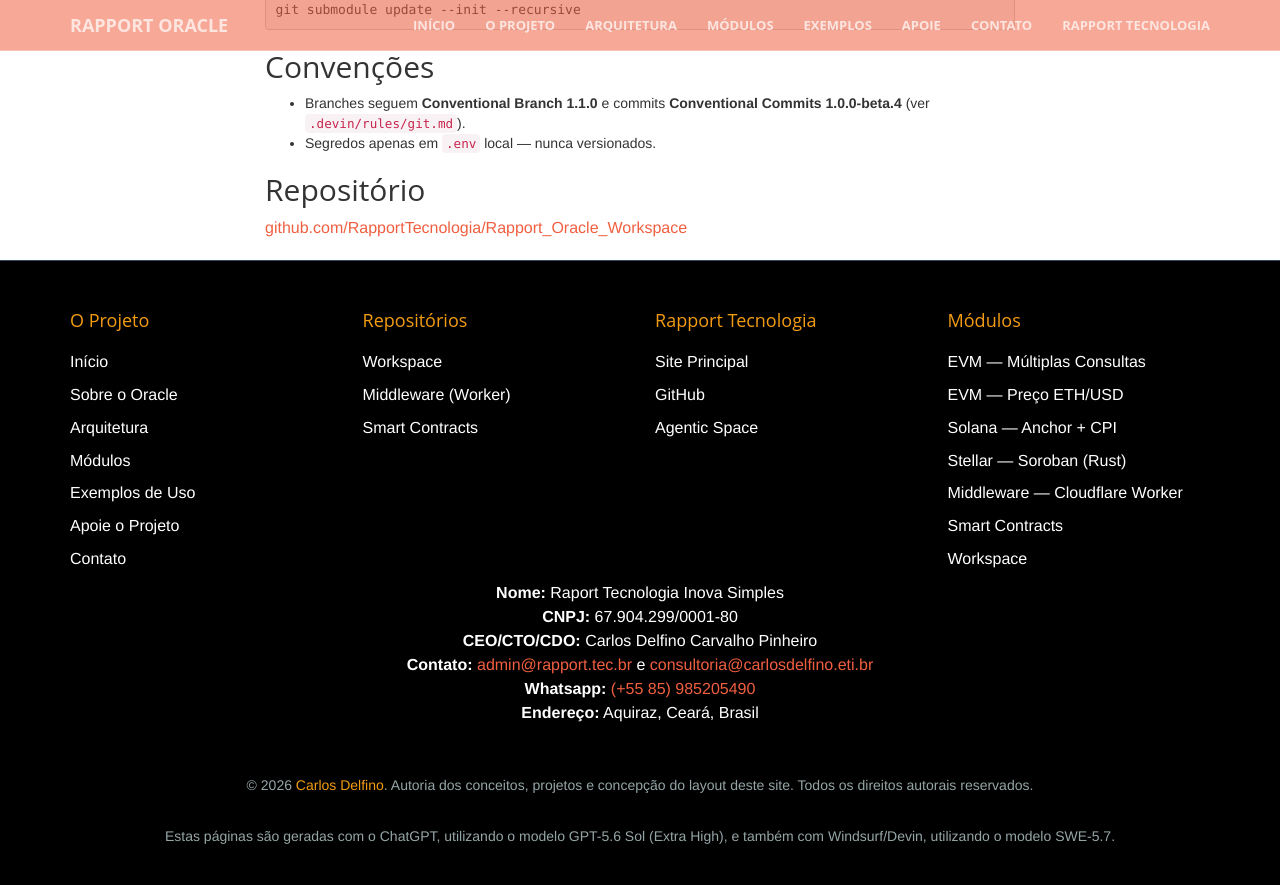
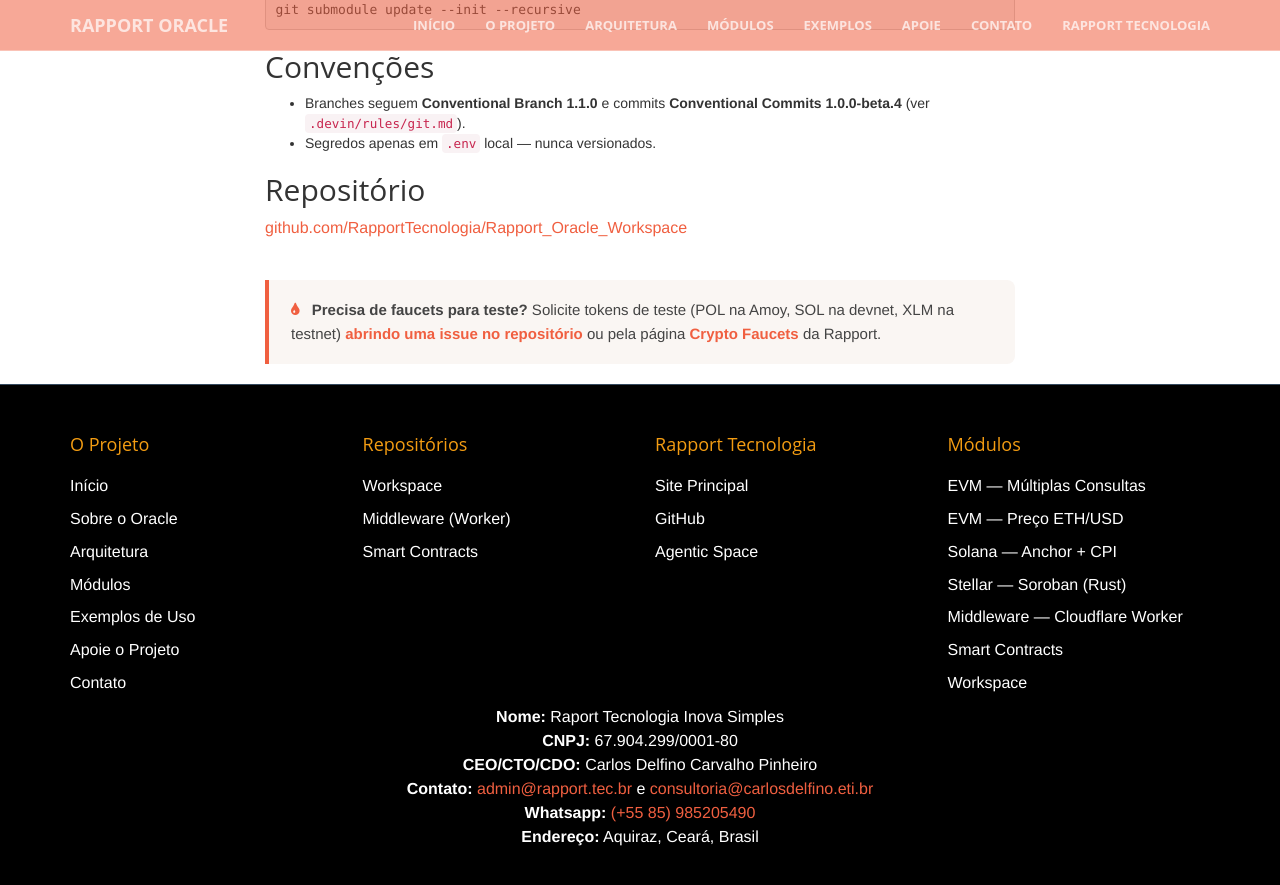
Before and after one commit to RapportTecnologia/Rapport_Oracle_Workspace, a Jekyll site: the page built from docs/_portfolio/workspace.md, in a window 1280 px wide and 900 px high, scrolled down 1302 px. Shown: the top 885 px of the window. Built offline with Jekyll 4.4.1, drawn with Linux system fonts in a browser that asks for light colours.

Commit message:
docs: adiciona aviso de solicitacao de faucets para teste (#7)
- include faucets.html com links para issue pre-preenchida e para a
  pagina Crypto Faucets do site institucional
- secao na home (front layout) e callout em todas as paginas de
  modulo/exemplo (project layout)
- secao no README do workspace

Refs #6

```diff
--- /dev/null
+++ b/docs/_includes/faucets.html
@@ -0,0 +1,24 @@
+{% if include.compact %}
+<div class="faucets-callout">
+  <i class="fa fa-tint" aria-hidden="true"></i>
+  <strong>Precisa de faucets para teste?</strong>
+  Solicite tokens de teste (POL na Amoy, SOL na devnet, XLM na testnet)
+  <a href="https://github.com/RapportTecnologia/Rapport_Oracle_Workspace/issues/new?title=Solicita%C3%A7%C3%A3o%20de%20Faucet%20para%20teste&body=Rede%3A%20(ex.%3A%20Polygon%20Amoy%2C%20Solana%20devnet%2C%20Stellar%20testnet)%0AEndere%C3%A7o%20da%20carteira%3A%0AQuantidade%20estimada%3A" target="_blank" rel="noopener noreferrer">abrindo uma issue no repositório</a>
+  ou pela página <a href="https://rapport.tec.br/crypto-faucets/" target="_blank" rel="noopener noreferrer">Crypto Faucets</a> da Rapport.
+</div>
+{% else %}
+<section id="faucets">
+    <div class="container">
+      <div class="row">
+        <div class="col-lg-8 col-lg-offset-2 text-center">
+          <i class="fa fa-4x fa-tint wow bounceIn text-primary" aria-hidden="true"></i>
+          <h2 class="section-heading">Faucets para Teste</h2>
+          <hr class="primary">
+          <p class="text-muted">Precisa de tokens de teste para experimentar o oracle — POL na Polygon Amoy, SOL na devnet da Solana ou XLM na testnet da Stellar? Solicite diretamente
+          <a href="https://github.com/RapportTecnologia/Rapport_Oracle_Workspace/issues/new?title=Solicita%C3%A7%C3%A3o%20de%20Faucet%20para%20teste&body=Rede%3A%20(ex.%3A%20Polygon%20Amoy%2C%20Solana%20devnet%2C%20Stellar%20testnet)%0AEndere%C3%A7o%20da%20carteira%3A%0AQuantidade%20estimada%3A" target="_blank" rel="noopener noreferrer">abrindo uma issue no repositório</a>
+          ou pela página <a href="https://rapport.tec.br/crypto-faucets/" target="_blank" rel="noopener noreferrer">Crypto Faucets</a> da Rapport.</p>
+        </div>
+      </div>
+    </div>
+</section>
+{% endif %}
--- a/docs/_layouts/front.html
+++ b/docs/_layouts/front.html
@@ -33,6 +33,9 @@ description: "Rapport Oracle é um oráculo multi-chain — EVM/Polygon, Solana
      sort_by="order"
      column_class="col-md-3 col-sm-6" %}
 
+  <!-- Faucets para teste -->
+  {% include faucets.html %}
+
   <!-- Apoie o projeto (Pix) -->
   {% include apoie.html %}
 
--- a/docs/_layouts/project.html
+++ b/docs/_layouts/project.html
@@ -9,6 +9,7 @@ layout: default
         <!-- Conteúdo Detalhado do Projeto -->
         <div class="project-content">
           {{ content }}
+          {% include faucets.html compact=true %}
         </div>
       </div>
     </div>
--- a/docs/css/main.scss
+++ b/docs/css/main.scss
@@ -219,3 +219,24 @@ header {
         gap: 24px;
     }
 }
+
+// Callout de faucets (aviso em páginas de projeto/módulo)
+.faucets-callout {
+    margin: 40px 0 20px;
+    padding: 18px 22px;
+    border-left: 4px solid #F05F40;
+    border-radius: 0 8px 8px 0;
+    background-color: #faf6f3;
+    color: #444;
+    font-size: 15px;
+    line-height: 1.6;
+}
+
+.faucets-callout .fa {
+    color: #F05F40;
+    margin-right: 8px;
+}
+
+.faucets-callout a {
+    font-weight: 600;
+}
```
Also changed, not shown: README.md.
